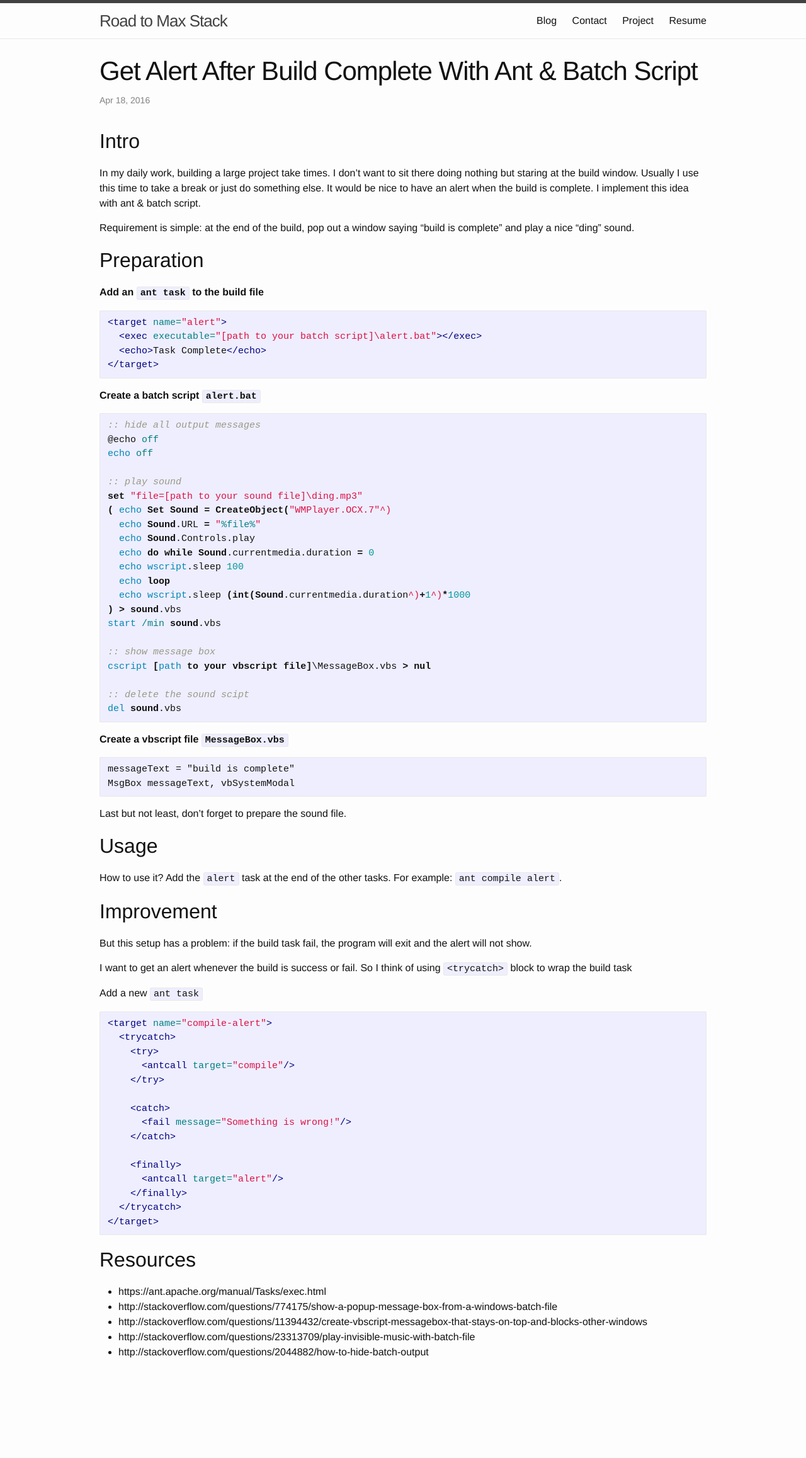
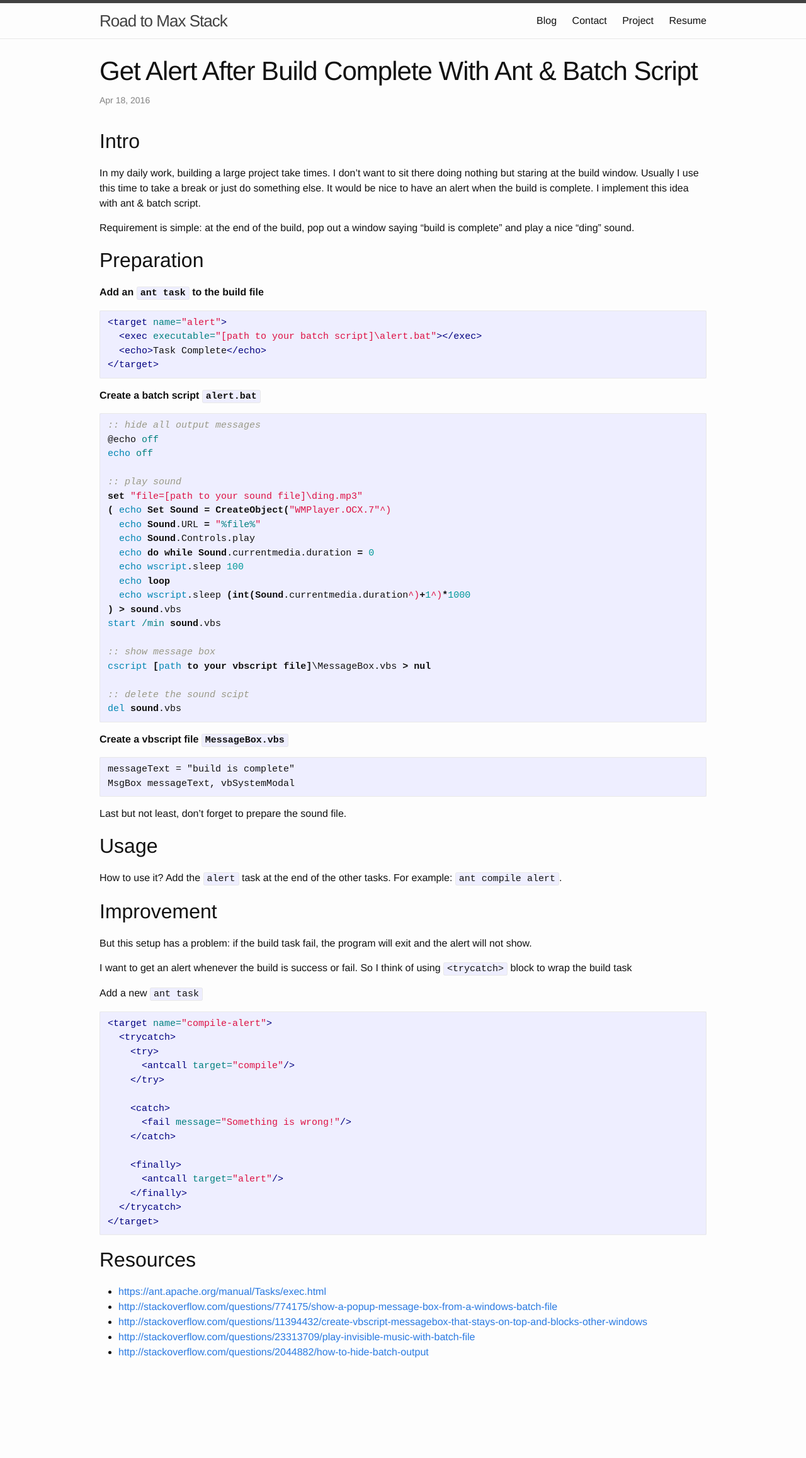
Before and after one commit to chennanni/chennanni.github.io, a Jekyll site: the page built from _posts/2016-04-18-get-alert-after-build-complete.md, in a window 1280 px wide. Shown: the whole page at 63% size. Built offline with Jekyll 4.4.1, drawn with Linux system fonts in a browser that asks for light colours; comment, search, counter and statistics services are not loaded.

Commit message:
Update 2016-04-18-get-alert-after-build-complete.md

```diff
--- a/_posts/2016-04-18-get-alert-after-build-complete.md
+++ b/_posts/2016-04-18-get-alert-after-build-complete.md
@@ -84,8 +84,8 @@ Add a new `ant task`
 ~~~
 
 ## Resources
-- https://ant.apache.org/manual/Tasks/exec.html
-- http://stackoverflow.com/questions/774175/show-a-popup-message-box-from-a-windows-batch-file
-- http://stackoverflow.com/questions/11394432/create-vbscript-messagebox-that-stays-on-top-and-blocks-other-windows
-- http://stackoverflow.com/questions/23313709/play-invisible-music-with-batch-file
-- http://stackoverflow.com/questions/2044882/how-to-hide-batch-output
+- <https://ant.apache.org/manual/Tasks/exec.html>
+- <http://stackoverflow.com/questions/774175/show-a-popup-message-box-from-a-windows-batch-file>
+- <http://stackoverflow.com/questions/11394432/create-vbscript-messagebox-that-stays-on-top-and-blocks-other-windows>
+- <http://stackoverflow.com/questions/23313709/play-invisible-music-with-batch-file>
+- <http://stackoverflow.com/questions/2044882/how-to-hide-batch-output>
```
